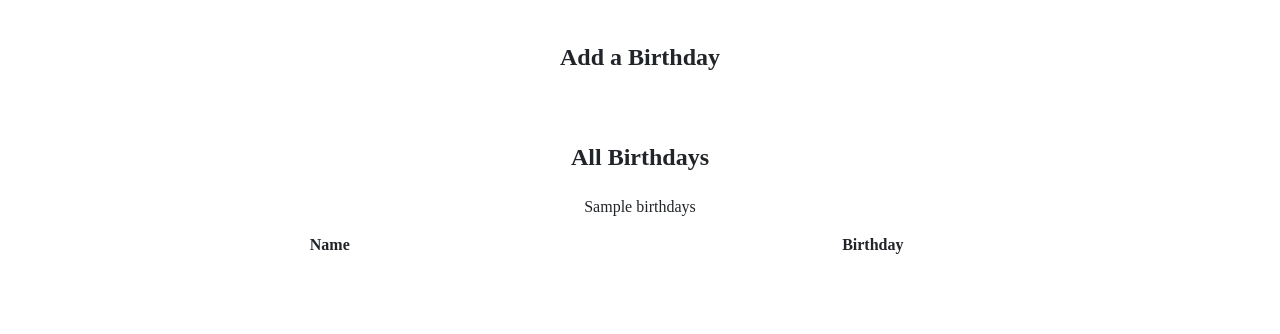
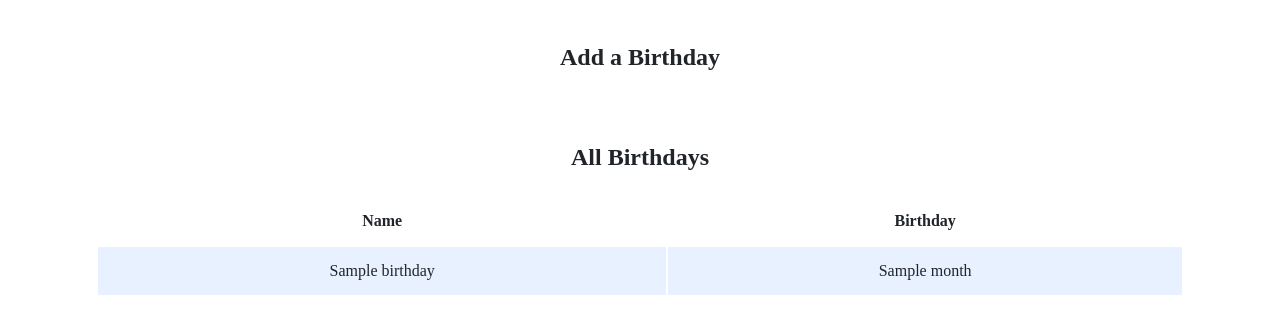
Before and after one commit to MatheusKael/study-blabla, a Flask app: template week9/birthdays/templates/index.html in a window 1280 px wide. Shown: the part 221-555 px from the top of the page. Run offline with Flask 3, Linux system fonts and the light colour scheme; the template is opened without the code that fills it: most values are stand-ins (such as "Sample title", 1, 10 or a date in 2020); lists and menus that the app fills with data are empty; some libraries are stand-ins or nearby versions.

Commit message:
Mon, Apr 17, 2023, 1:59 PM -04:00

```diff
--- a/week9/birthdays/templates/index.html
+++ b/week9/birthdays/templates/index.html
@@ -1,11 +1,13 @@
 <!DOCTYPE html>
 
 <html lang="en">
+
 <head>
     <link href="https://fonts.googleapis.com/css2?family=Montserrat:wght@500&display=swap" rel="stylesheet">
     <link href="/static/styles.css" rel="stylesheet">
     <title>Birthdays</title>
 </head>
+
 <body>
     <div class="header">
         <h1>Birthdays</h1>
@@ -29,8 +31,10 @@
                 </thead>
                 <tbody>
                     <!-- TODO: Loop through the database entries to display them in this table -->
-
-                        {{ birthdays }}
+                    <tr>
+                        <td>{{ birthdays[0].name }}</td>
+                        <td>{{ birthdays[0].month }}</td>
+                    </tr>
                 </tbody>
             </table>
         </div>
@@ -40,4 +44,5 @@
     </script>
 
 </body>
+
 </html>
```
Lines whose indentation alone changed are shown as unchanged.
